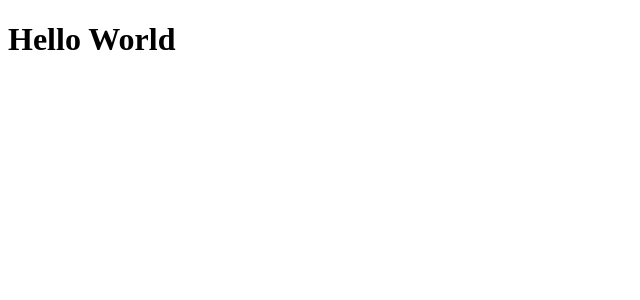
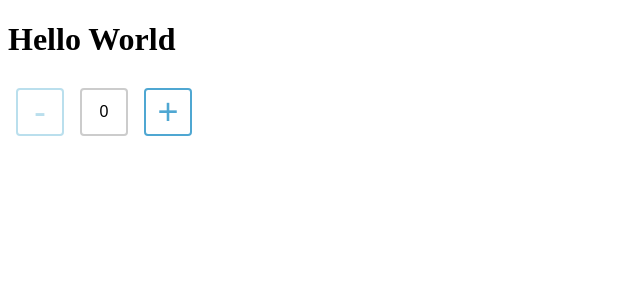
Before and after one commit to ronny1020/react-room-booking-demo, a React app: page / in a window 1280 px wide. Shown: the top 300 px of the page, without its empty margins (0-640 px from the left). Built offline with nearby package versions, Linux system fonts and the light colour scheme.

Commit message:
feat(input number): create component

```diff
--- a/src/App.tsx
+++ b/src/App.tsx
@@ -1,5 +1,13 @@
 import React from 'react'
+import CustomInputNumber from './component/CustomInputNumber/CustomInputNumber'
 
 export default function App() {
-  return <h1> Hello World </h1>
+  const [value, setValue] = React.useState<number | ''>(0)
+
+  return (
+    <>
+      <h1>Hello World</h1>
+      <CustomInputNumber value={value} onChange={setValue} />
+    </>
+  )
 }
--- /dev/null
+++ b/src/component/CustomInputNumber/CustomInputNumber.module.scss
@@ -0,0 +1,44 @@
+.input_wrapper {
+  display: flex;
+  flex-direction: row;
+  align-items: center;
+  width: 100%;
+
+  .button {
+    box-sizing: border-box;
+    width: 48px;
+    height: 48px;
+    margin: 8px;
+    border-style: solid;
+    border-color: #badfed;
+    border-radius: 4px;
+    background-color: white;
+    color: #badfed;
+    outline: none;
+    font-size: 36px;
+
+    &:disabled {
+      border-color: grey;
+      background-color: lightgrey;
+      color: grey;
+    }
+  }
+
+  .button_dark {
+    border-color: #4fa7d2;
+    color: #4fa7d2;
+  }
+
+  .input {
+    box-sizing: border-box;
+    width: 48px;
+    height: 48px;
+    margin: 8px;
+    border-style: solid;
+    border-color: #ccc;
+    border-radius: 4px;
+    outline: none;
+    font-size: 16px;
+    text-align: center;
+  }
+}
--- /dev/null
+++ b/src/component/CustomInputNumber/CustomInputNumber.tsx
@@ -0,0 +1,99 @@
+import React from 'react'
+import classes from './CustomInputNumber.module.scss'
+
+interface CustomInputNumberProps {
+  value: number | ''
+  onChange: (value: number | '') => void
+  min?: number
+  max?: number
+  step?: number
+  disabled?: boolean
+}
+
+function isNumberString(str: string): boolean {
+  return /^\d+$/.test(str)
+}
+
+function CustomInputNumber({
+  value,
+  onChange,
+  min = 0,
+  max = Infinity,
+  step = 1,
+  disabled = false,
+}: CustomInputNumberProps) {
+  function onInputChange(event: React.ChangeEvent<HTMLInputElement>) {
+    const inputValue = event.target.value
+    if (inputValue === '') {
+      onChange('')
+    }
+
+    if (isNumberString(inputValue)) {
+      const newValue = Number(inputValue)
+      if (min !== undefined && newValue < min) {
+        onChange(min)
+        return
+      }
+      if (max !== undefined && newValue > max) {
+        onChange(max)
+        return
+      }
+      onChange(newValue)
+    }
+  }
+
+  function handleClickAdd() {
+    if (disabled) return
+    if (value === '') {
+      onChange(step)
+      return
+    }
+    if (value + step > max) {
+      onChange(max)
+      return
+    }
+    onChange(value + step)
+  }
+
+  function handleClickSub() {
+    if (disabled) return
+    if (value === '') {
+      onChange(-step)
+      return
+    }
+    if (value - step < min) {
+      onChange(min)
+      return
+    }
+    onChange(value - step)
+  }
+
+  return (
+    <div className={classes.input_wrapper}>
+      <button
+        type="button"
+        className={classes.button}
+        onClick={handleClickSub}
+        disabled={disabled}
+      >
+        -
+      </button>
+      <input
+        className={classes.input}
+        value={value}
+        onChange={onInputChange}
+        disabled={disabled}
+      />
+      <button
+        type="button"
+        className={[classes.button, classes.button_dark].join(' ')}
+        onClick={handleClickAdd}
+        disabled={disabled}
+      >
+        +
+      </button>
+    </div>
+  )
+}
+
+export default CustomInputNumber
--- a/webpack.config.js
+++ b/webpack.config.js
@@ -89,6 +89,6 @@ module.exports = {
       filename: isDevelopment ? '[name].css' : '[name].[hash].css',
       chunkFilename: isDevelopment ? '[id].css' : '[id].[hash].css',
     }),
-    new StylelintPlugin(options),
+    new StylelintPlugin(),
   ],
 }
```
Also changed, not shown: .eslintrc.json.
